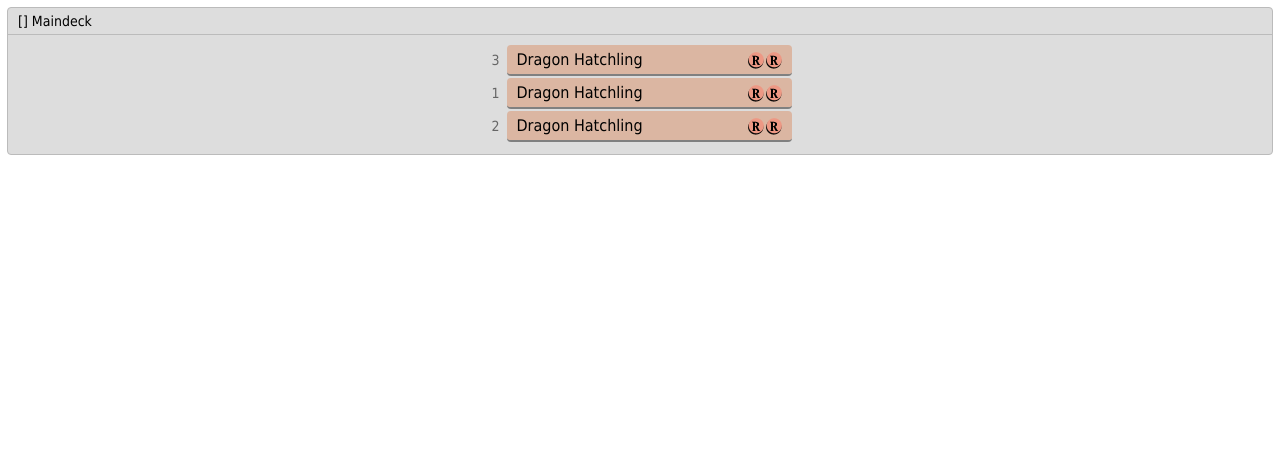
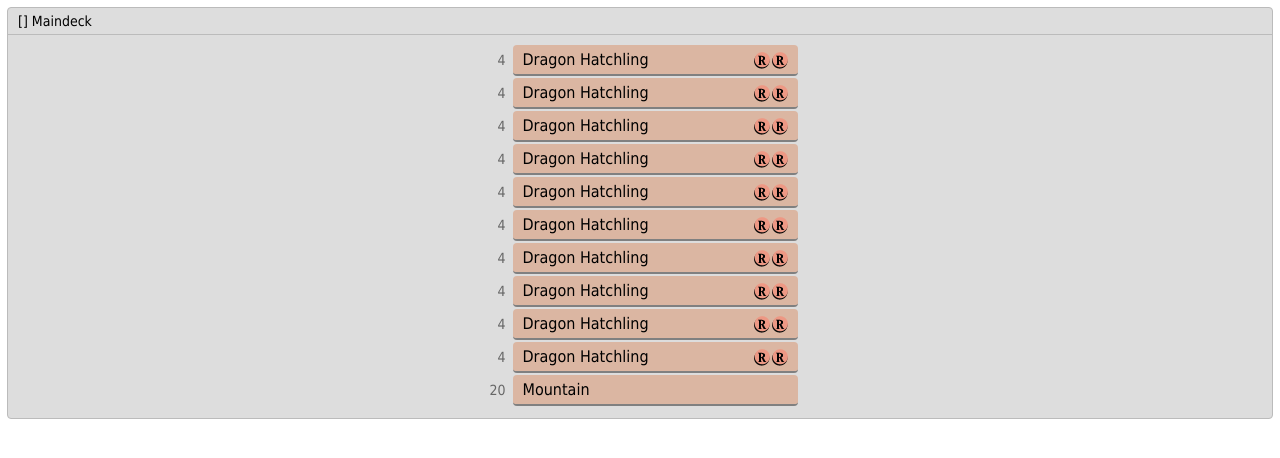
Before and after one commit to jerryharrison/deckbrew-website, a Jekyll site: the page deck.html, which Jekyll copies as it is, in a window 1280 px wide. Shown: the top 458 px of the page. Built offline with Jekyll 4.4.1, drawn with Linux system fonts in a browser that asks for light colours; Markdown is read by kramdown in place of the engine named in the settings.

Commit message:
Full Deck

```diff
--- a/css/deck.css
+++ b/css/deck.css
@@ -52,8 +52,11 @@
 }
 
 span.count {
+  display: inline-block;
   padding: 0px 3px;
   color: #666;
+  width: 20px;
+  text-align: right;
 }
 
 div.card {
--- a/deck.html
+++ b/deck.html
@@ -14,24 +14,79 @@
       </div>
       <div id="cards">
         <div class="entry">
-          <span class="count">3</span>
+          <span class="count">4</span>
           <div class="card">
             Dragon Hatchling
             <img src="mana.png"><img src="mana.png">
           </div>
         </div>
         <div class="entry">
-          <span class="count">1</span>
+          <span class="count">4</span>
           <div class="card">
             Dragon Hatchling
             <img src="mana.png"><img src="mana.png">
           </div>
         </div>
         <div class="entry">
-          <span class="count">2</span>
+          <span class="count">4</span>
           <div class="card">
             Dragon Hatchling
             <img src="mana.png"><img src="mana.png">
+          </div>
+        </div>
+        <div class="entry">
+          <span class="count">4</span>
+          <div class="card">
+            Dragon Hatchling
+            <img src="mana.png"><img src="mana.png">
+          </div>
+        </div>
+        <div class="entry">
+          <span class="count">4</span>
+          <div class="card">
+            Dragon Hatchling
+            <img src="mana.png"><img src="mana.png">
+          </div>
+        </div>
+        <div class="entry">
+          <span class="count">4</span>
+          <div class="card">
+            Dragon Hatchling
+            <img src="mana.png"><img src="mana.png">
+          </div>
+        </div>
+        <div class="entry">
+          <span class="count">4</span>
+          <div class="card">
+            Dragon Hatchling
+            <img src="mana.png"><img src="mana.png">
+          </div>
+        </div>
+        <div class="entry">
+          <span class="count">4</span>
+          <div class="card">
+            Dragon Hatchling
+            <img src="mana.png"><img src="mana.png">
+          </div>
+        </div>
+        <div class="entry">
+          <span class="count">4</span>
+          <div class="card">
+            Dragon Hatchling
+            <img src="mana.png"><img src="mana.png">
+          </div>
+        </div>
+        <div class="entry">
+          <span class="count">4</span>
+          <div class="card">
+            Dragon Hatchling
+            <img src="mana.png"><img src="mana.png">
+          </div>
+        </div>
+        <div class="entry">
+          <span class="count">20</span>
+          <div class="card">
+            Mountain
           </div>
         </div>
       </div>
```
